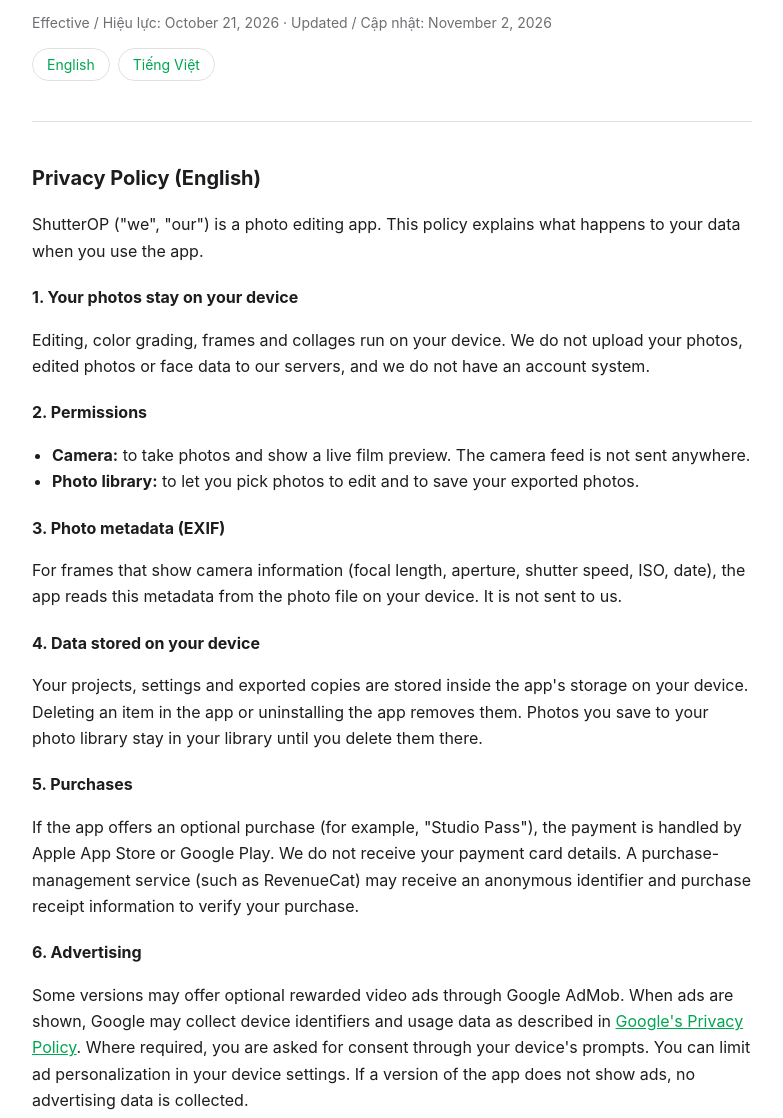
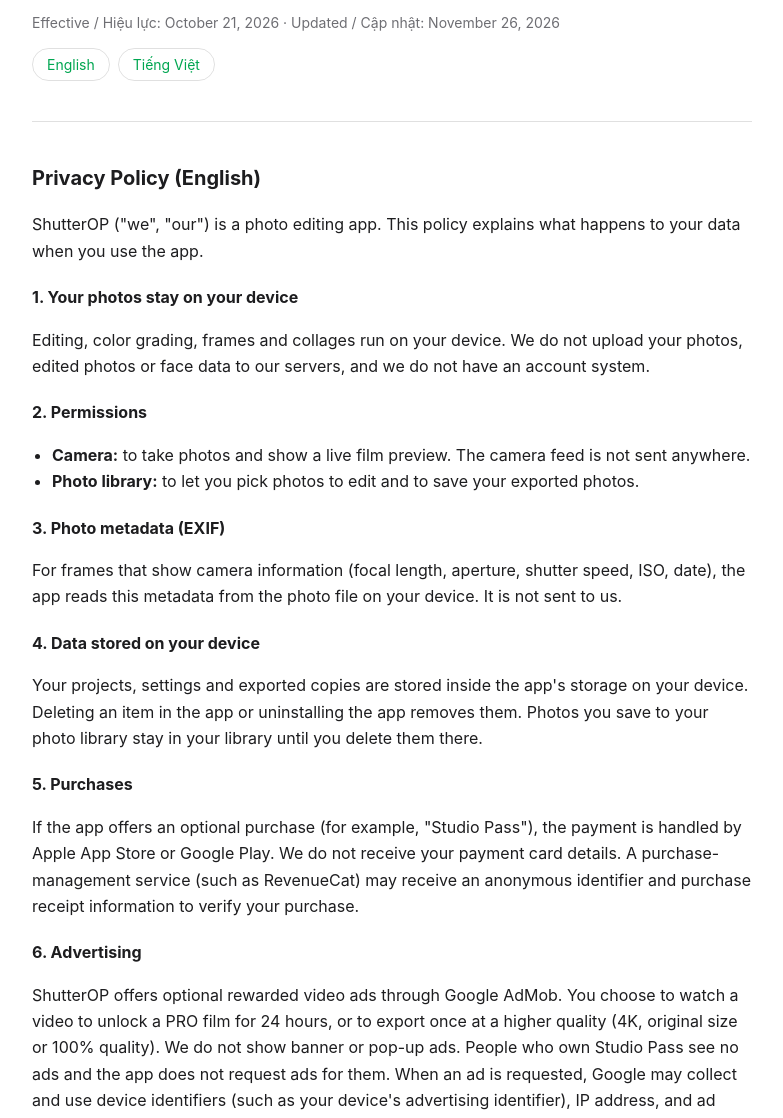
Before and after one commit to ThaoStyle/shutterop-site, a plain HTML site: page privacy.html in a window 1280 px wide. Shown: the part 161-1279 px from the top of the page, without its empty margins (248-1031 px from the left). Drawn offline with Linux system fonts and the light colour scheme.

Commit message:
Add files via upload

```diff
--- a/privacy.html
+++ b/privacy.html
@@ -17,7 +17,7 @@
   </header>
   <main>
     <h1>Privacy Policy · Chính sách quyền riêng tư</h1>
-    <p class="muted">Effective / Hiệu lực: October 21, 2026 · Updated / Cập nhật: November 2, 2026</p>
+    <p class="muted">Effective / Hiệu lực: October 21, 2026 · Updated / Cập nhật: November 26, 2026</p>
     <div class="lang"><a href="#en">English</a><a href="#vi">Tiếng Việt</a></div>
 
     <section class="doc" id="en">
@@ -43,7 +43,7 @@
       <p>If the app offers an optional purchase (for example, "Studio Pass"), the payment is handled by Apple App Store or Google Play. We do not receive your payment card details. A purchase-management service (such as RevenueCat) may receive an anonymous identifier and purchase receipt information to verify your purchase.</p>
 
       <h3>6. Advertising</h3>
-      <p>Some versions may offer optional rewarded video ads through Google AdMob. When ads are shown, Google may collect device identifiers and usage data as described in <a href="https://policies.google.com/privacy">Google's Privacy Policy</a>. Where required, you are asked for consent through your device's prompts. You can limit ad personalization in your device settings. If a version of the app does not show ads, no advertising data is collected.</p>
+      <p>ShutterOP offers optional rewarded video ads through Google AdMob. You choose to watch a video to unlock a PRO film for 24 hours, or to export once at a higher quality (4K, original size or 100% quality). We do not show banner or pop-up ads. People who own Studio Pass see no ads and the app does not request ads for them. When an ad is requested, Google may collect and use device identifiers (such as your device's advertising identifier), IP address, and ad interaction and diagnostic data to deliver and measure ads and to prevent fraud, as described in <a href="https://policies.google.com/privacy">Google's Privacy Policy</a>. Where the law requires it (for example in the European Economic Area), you are asked for consent through Google's consent message. On iOS the app asks for your permission through Apple's App Tracking Transparency prompt before it requests ads; if you decline, you still get ads, but they are not personalized. You can change your choices in Settings (Ad privacy choices, where available) or in your device's privacy settings.</p>
 
       <h3>7. Crash and diagnostic information</h3>
       <p>Apple (TestFlight, App Store) and Google (Play Console) may provide us with aggregated crash reports and diagnostics that do not identify you.</p>
@@ -84,7 +84,7 @@
       <p>Nếu ứng dụng có mục mua tùy chọn (ví dụ "Studio Pass"), việc thanh toán do Apple App Store hoặc Google Play xử lý. Chúng tôi không nhận thông tin thẻ của bạn. Dịch vụ quản lý giao dịch (như RevenueCat) có thể nhận một mã ẩn danh và thông tin biên nhận để xác minh giao dịch.</p>
 
       <h3>6. Quảng cáo</h3>
-      <p>Một số phiên bản có thể có quảng cáo video thưởng (tùy chọn) qua Google AdMob. Khi quảng cáo hiển thị, Google có thể thu thập mã thiết bị và dữ liệu sử dụng theo <a href="https://policies.google.com/privacy">Chính sách quyền riêng tư của Google</a>. Khi pháp luật yêu cầu, bạn sẽ được hỏi đồng ý qua hộp thoại của thiết bị. Bạn có thể hạn chế quảng cáo cá nhân hóa trong cài đặt thiết bị. Nếu phiên bản không hiển thị quảng cáo thì không có dữ liệu quảng cáo nào được thu thập.</p>
+      <p>ShutterOP có quảng cáo video thưởng (tùy chọn) qua Google AdMob. Bạn tự chọn xem một video để mở phim PRO trong 24 giờ, hoặc để xuất một lần ở chất lượng cao hơn (4K, kích thước gốc hoặc chất lượng 100%). Chúng tôi không hiện quảng cáo biểu ngữ hay quảng cáo bật lên. Người có Studio Pass không thấy quảng cáo và ứng dụng không yêu cầu quảng cáo cho họ. Khi một quảng cáo được yêu cầu, Google có thể thu thập và sử dụng mã nhận dạng thiết bị (như mã quảng cáo của thiết bị), địa chỉ IP, dữ liệu tương tác với quảng cáo và dữ liệu chẩn đoán để hiển thị, đo lường quảng cáo và chống gian lận, theo <a href="https://policies.google.com/privacy">Chính sách quyền riêng tư của Google</a>. Khi pháp luật yêu cầu (ví dụ ở Khu vực Kinh tế Châu Âu), bạn được hỏi đồng ý qua thông điệp đồng ý của Google. Trên iOS, ứng dụng xin phép bạn qua hộp thoại Minh bạch theo dõi ứng dụng (ATT) của Apple trước khi yêu cầu quảng cáo; nếu bạn từ chối, bạn vẫn xem được quảng cáo nhưng không được cá nhân hóa. Bạn có thể đổi lựa chọn trong Cài đặt (Quyền riêng tư quảng cáo, nếu có) hoặc trong cài đặt quyền riêng tư của thiết bị.</p>
 
       <h3>7. Thông tin sự cố và chẩn đoán</h3>
       <p>Apple (TestFlight, App Store) và Google (Play Console) có thể cung cấp cho chúng tôi báo cáo sự cố tổng hợp, không xác định danh tính của bạn.</p>
```
